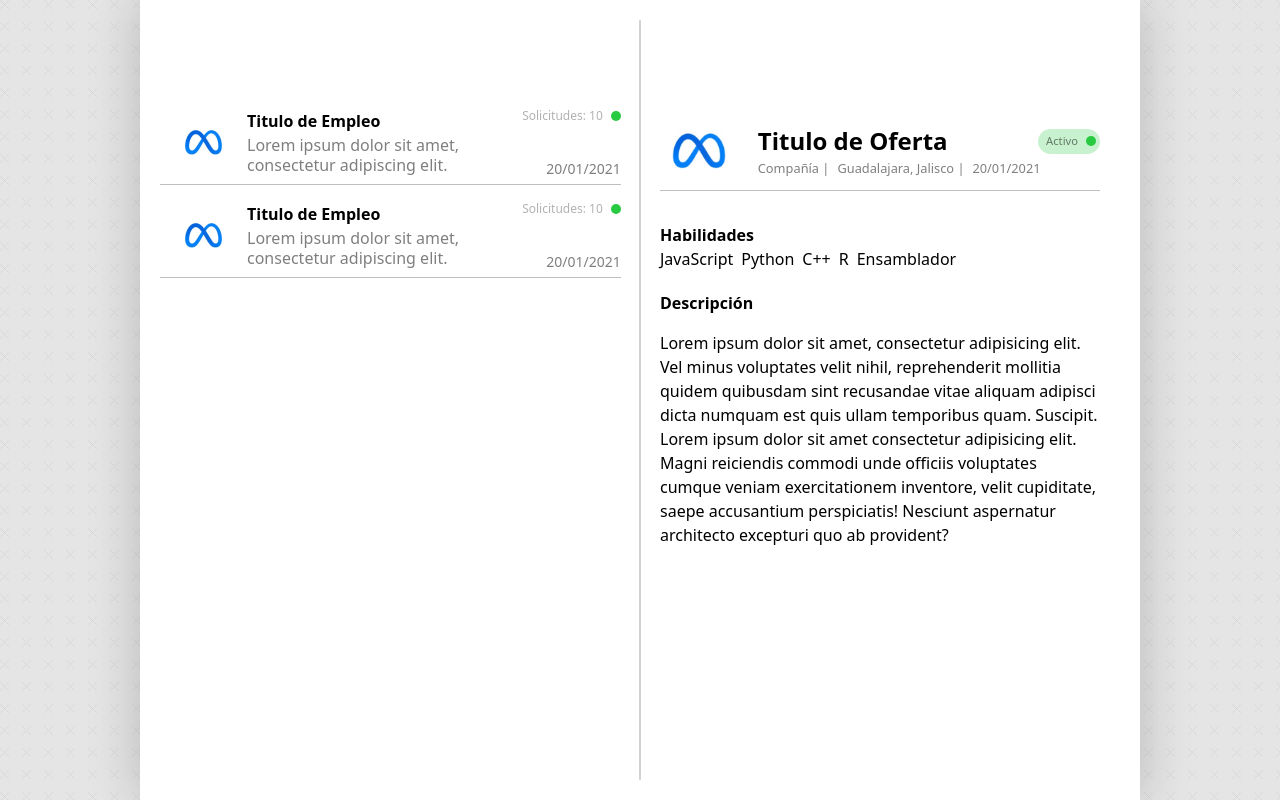
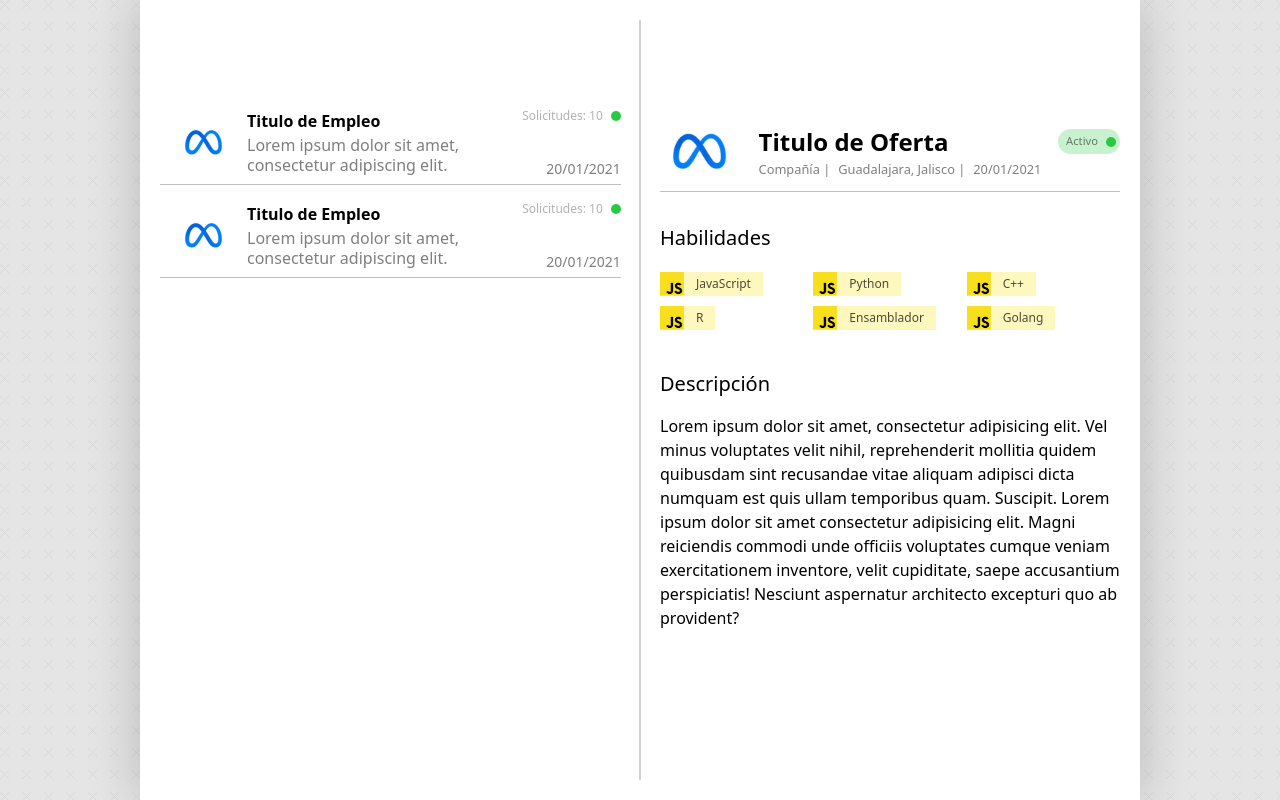
Before and after one commit to JoseNaime/IJALTI-Manager, a React (Create React App) app in the folder front-end/: page / in a window 1280 px wide. Built offline with nearby package versions, Linux system fonts and the light colour scheme; no server answers; sample sign-in values are in the browser's storage.

Commit message:
Skills added and style fix

```diff
--- a/front-end/src/components/CardDetails.jsx
+++ b/front-end/src/components/CardDetails.jsx
@@ -10,18 +10,11 @@ const CardDetails = ({id,icon,title,location,description,optional}) => {
             fontWeight: "bold",
             fontSize: "24px"
         },
-
-        h2: {
-            fontWeight: "bold",
-            fontSize: "16px"
-        },
-
         details: {
             fontWeight: "400",
             fontSize: "0.8rem",
             opacity: "0.5"
         },
-
         icon: {
           width: '100px',
         }
@@ -29,7 +22,7 @@ const CardDetails = ({id,icon,title,location,description,optional}) => {
 
     return (
     <div className='flex flex-col basis-1/2'>
-        <div className='w-full h-full px-5'>
+        <div className='w-full h-full pl-5'>
             <div className='mt-3 flex flex-row gap-x-5'>
                 <div>
                     <img style={style.icon} className={""} src={CompanyIconTest} alt={title + "_icon"} />
@@ -57,15 +50,16 @@ const CardDetails = ({id,icon,title,location,description,optional}) => {
                 </div>
             </div>
 
-            <hr className='mb-8 opacity-25'/>
+            <hr className='mb-8 opacity-25' />
 
-            <SkillsContainer
-                skills={['JavaScript', 'Python', 'C++', 'R', 'Ensamblador']}
-            />
-
-            <div className='mt-5 flex flex-col gap-4 text-left'>
-                <h2 style={style.h2}>Descripción</h2>
-                <p>{description}</p>
+            <div className="flex flex-col gap-5">
+                <SkillsContainer
+                    skills={['JavaScript', 'Python', 'C++', 'R', 'Ensamblador', "Golang"]}
+                />
+                <div className='mt-5 flex flex-col gap-4 text-left'>
+                    <h2 className="text-xl">Descripción</h2>
+                    <p>{description}</p>
+                </div>
             </div>
         </div>
     </div>
--- a/front-end/src/components/Skill.jsx
+++ b/front-end/src/components/Skill.jsx
@@ -1,8 +1,31 @@
 import React from 'react';
 
-function Skill() {
+function Skill({icon, name, color}) {
+    const style = {
+        container: {
+            display: 'flex',
+            flexDirection: 'row',
+        },
+        icon: {
+            width: "24px",
+            height: "24px",
+        },
+        content: {
+            display: 'flex',
+            justifyContent: 'center',
+            backgroundColor: color,
+        }
+
+    }
+
+
     return (
-        <div></div>
+        <div style={style.container}>
+            <img style={style.icon} src={icon} alt={name + "_icon"} />
+            <div style={style.content} className="px-3 flex items-center">
+                <p className="h-fit text-xs opacity-70">{name}</p>
+            </div>
+        </div>
     );
 }
 
--- a/front-end/src/components/SkillsContainer.jsx
+++ b/front-end/src/components/SkillsContainer.jsx
@@ -1,4 +1,6 @@
 import React from 'react'
+import Skill from "./Skill";
+import CompanyIconTest from "../assets/images/icons/skills/js.png";
 
 const SkillsContainer = ({skills}) => {
 
@@ -6,22 +8,29 @@ const SkillsContainer = ({skills}) => {
         h2: {
             fontWeight: "bold",
             fontSize: "16px"
+        },
+        skillsGrid: {
+            display: "grid",
+            gridTemplateColumns: "repeat(auto-fill, minmax(120px, 1fr))",
+            gap: "10px 0",
         }
+
     }
 
     const skillCards = skills.map((skill,i) => {
-        return (<div>
-                    <p>{skill}</p>
-                </div>)
+        return (<Skill icon={CompanyIconTest}
+                       name={skill}
+                       color={"#FFF8BE"}
+        />)
     })
 
   return (
-    <>
-        <h2 style={style.h2} className='text-left'>Habilidades</h2>
-        <div className='flex flex-row gap-2'>
+    <div>
+        <h2 className='text-left mb-5 text-xl'>Habilidades</h2>
+        <div style={style.skillsGrid} className='w-full'>
             {skillCards}
         </div>
-    </>
+    </div>
   )
 }
 
```
Also changed, not shown: front-end/src/assets/images/icons/skills/js.png (added).
